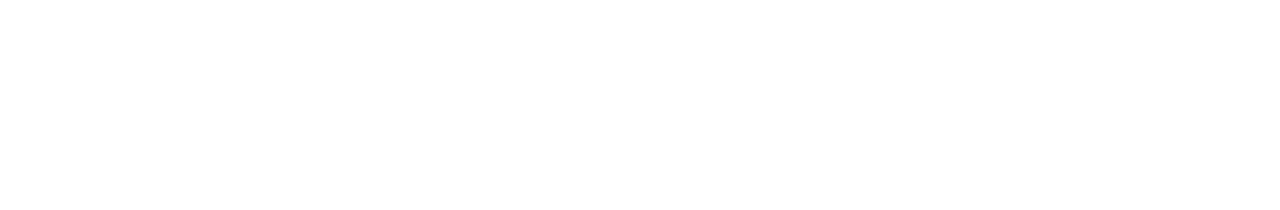
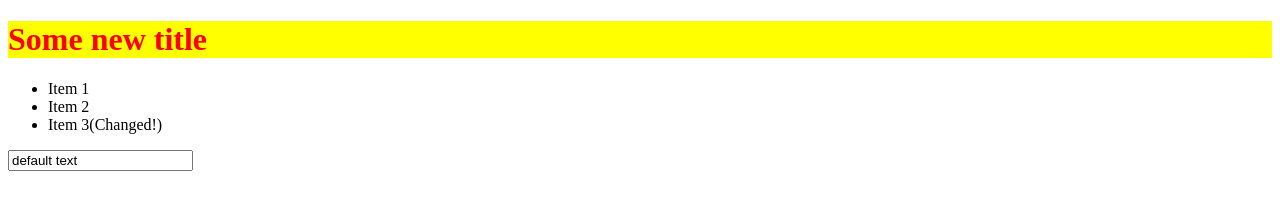
Before and after one commit to imsummysingh/Javascript_V1, a plain HTML site: page js Pt5_DOM/index.html in a window 1280 px wide. Drawn offline with Linux system fonts and the light colour scheme.

Commit message:
DOM Basic

```diff
--- a/js Pt5_DOM/app.js
+++ b/js Pt5_DOM/app.js
@@ -0,0 +1,20 @@
+//summary
+
+const h1 = document.getElementById('main-title');
+
+h1.textContent='Some new title';
+h1.style.color='red';
+h1.style.backgroundColor='yellow';
+
+const li = document.querySelector('li:last-of-type');
+li.textContent=li.textContent+'(Changed!)';
+
+const body = document.body;
+
+//const listItemElements = document.querySelectoreAll('li');
+
+const listItemElements = document.getElementsByTagName('li');
+
+for(const listItemEl of listItemElements){
+    console.dir(listItemEl);
+}
--- a/js Pt5_DOM/index.html
+++ b/js Pt5_DOM/index.html
@@ -8,6 +8,15 @@
 <script src="app.js" defer></script>
 </head>
 <body>
+    <header>
+        <h1 id="main-title">Dive into the DOM</h1>
+    </header>
+    <ul>
+        <li>Item 1</li>
+        <li class="list-item">Item 2</li>
+        <li class="list-item">Item 3</li>
+    </ul>
 
+    <input type="text" value="default text">
 </body>
 </html>
```
